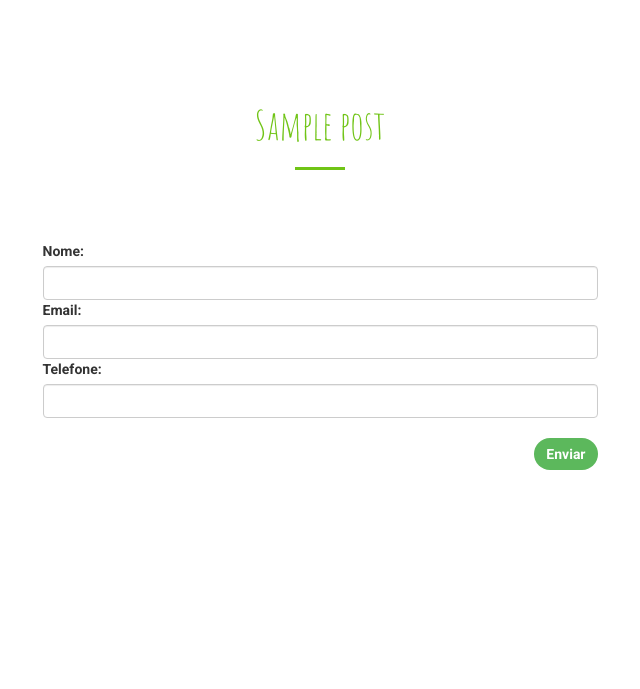
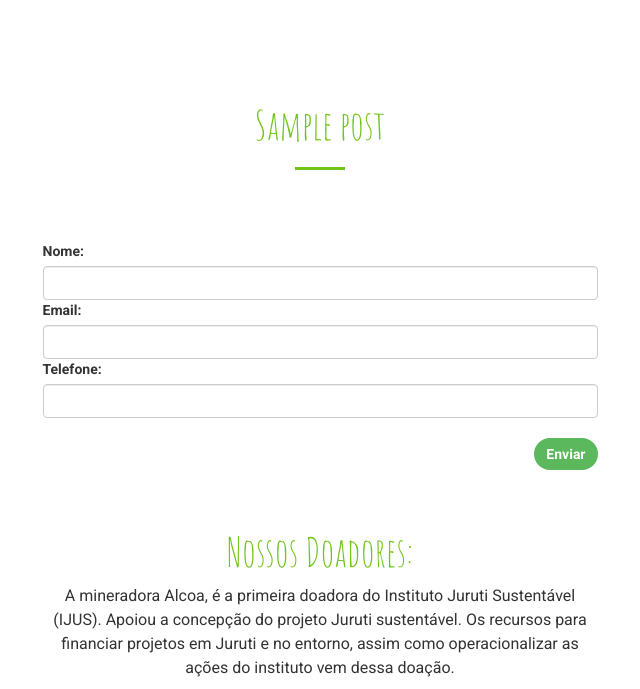
Before and after one commit to nixlovemi/ijus, a WordPress theme: template wordpress/template-investidor.php in a window 1280 px wide. Shown: the part 137-826 px from the top of the page, without its empty margins (320-960 px from the left). Run offline with PHP 8.4 and a stand-in for WordPress, Linux system fonts and the light colour scheme; the site name, menu and one post (Sample post) are stand-ins, and other content is empty; some libraries are stand-ins or nearby versions.

Commit message:
Adicionei texto no fim da página.

```diff
--- a/wordpress/template-investidor.php
+++ b/wordpress/template-investidor.php
@@ -134,9 +134,19 @@ if (has_post_thumbnail()) {
 
             </div>
         </div>
-        <br>
+        <br><br><br>
 
-
+        <div class="row">
+            <div class="col-lg-6 col-lg-offset-3 text-center">
+                <h3 class="section-heading primary">Nossos Doadores:</h3>
+                <p>
+                    A mineradora Alcoa, é a primeira doadora do Instituto Juruti Sustentável (IJUS). Apoiou a concepção do projeto Juruti sustentável. Os recursos para financiar projetos em Juruti e no entorno, assim como operacionalizar as ações do instituto vem dessa doação.
+                </p>
+                <p>
+                    <img src="http://ijus.org.br/wp-content/uploads/2018/03/alcoa_vector_logo_copia.png" />
+                </p>
+            </div>
+        </div>
     </div>
 </section>
 
```
